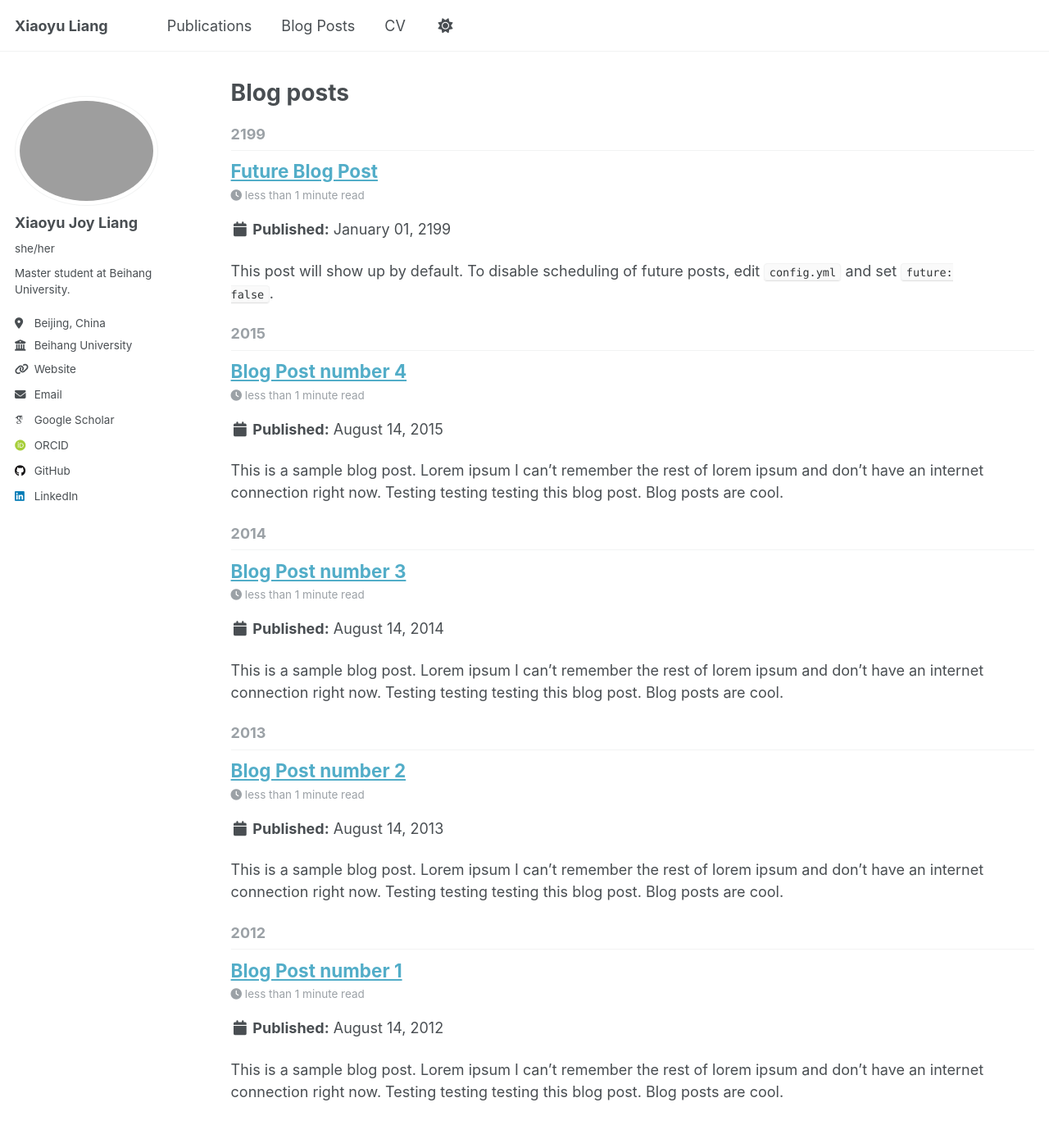
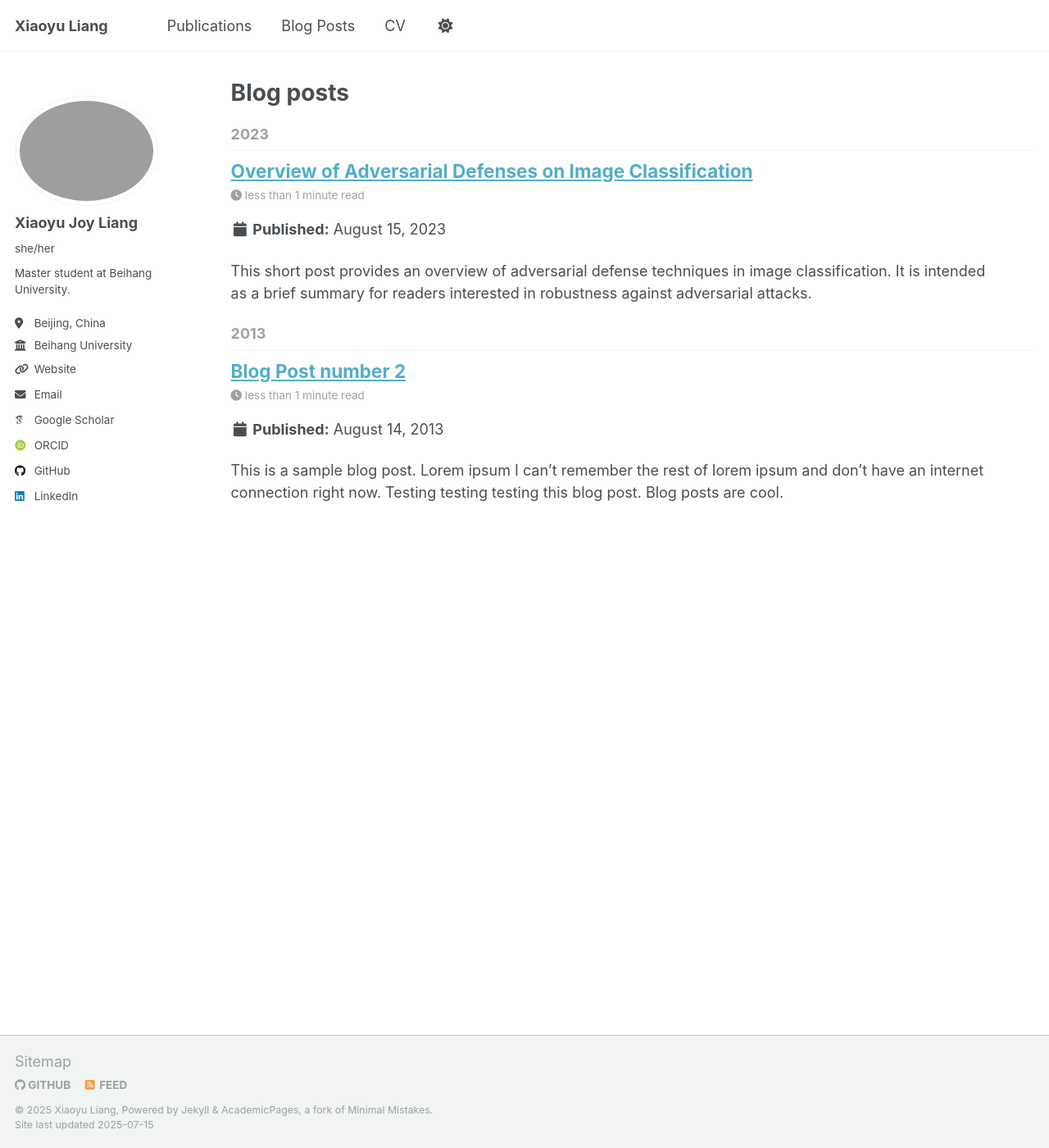
Before and after one commit to xiaoyuu-liang/xiaoyuu-liang.github.io, a Jekyll site: the page built from _pages/posts.html, in a window 1280 px wide and 1400 px high. Shown: the whole window at 82% size. Built offline with Jekyll 4.4.1, drawn with Linux system fonts in a browser that asks for light colours; some web fonts are replaced.

Commit message:
advdefense post

```diff
--- a/_config.yml
+++ b/_config.yml
@@ -226,6 +226,9 @@ collections:
   talks:
     output: true
     permalink: /:collection/:path/
+  posts:
+    output: true
+    permalink: /:collection/:path/
 
 
 # These settings control how pages and collections are included in the site
--- a/_pages/year-archive.html
+++ b/_pages/posts.html
@@ -1,10 +1,10 @@
 ---
 layout: archive
-permalink: /year-archive/
+permalink: /posts/
 title: "Blog posts"
 author_profile: true
-redirect_from:
-  - /wordpress/blog-posts/
+<!-- redirect_from:
+  - /wordpress/blog-posts/ -->
 ---
 
 {% include base_path %}
--- a/_posts/2012-08-14-blog-post-1.md
+++ /dev/null
@@ -1,20 +0,0 @@
----
-title: 'Blog Post number 1'
-date: 2012-08-14
-permalink: /posts/2012/08/blog-post-1/
-tags:
-  - cool posts
-  - category1
-  - category2
----
-
-This is a sample blog post. Lorem ipsum I can't remember the rest of lorem ipsum and don't have an internet connection right now. Testing testing testing this blog post. Blog posts are cool.
-
-Headings are cool
-======
-
-You can have many headings
-======
-
-Aren't headings cool?
-------
--- a/_posts/2014-08-14-blog-post-3.md
+++ /dev/null
@@ -1,20 +0,0 @@
----
-title: 'Blog Post number 3'
-date: 2014-08-14
-permalink: /posts/2014/08/blog-post-3/
-tags:
-  - cool posts
-  - category1
-  - category2
----
-
-This is a sample blog post. Lorem ipsum I can't remember the rest of lorem ipsum and don't have an internet connection right now. Testing testing testing this blog post. Blog posts are cool.
-
-Headings are cool
-======
-
-You can have many headings
-======
-
-Aren't headings cool?
-------
--- /dev/null
+++ b/_posts/2023-08-15-advdefense.md
@@ -0,0 +1,20 @@
+---
+title: 'Overview of Adversarial Defenses on Image Classification'
+date: 2023-08-15
+permalink: /posts/2023/08/adv-defense/
+tags:
+  - Adversarial Examples
+  - Image Classification
+---
+
+This short post provides an overview of adversarial defense techniques in image classification. It is intended as a brief summary for readers interested in robustness against adversarial attacks.
+
+The included PDF summarizes five major categories:
+
+- **Adversarial Training**: Incorporating adversarial examples during training to improve robustness.
+- **Gradient Masking / Regularization**: Obscuring gradient information to hinder attack generation.
+- **Detection-based Defenses**: Identifying adversarial inputs before classification.
+- **Transformation-based Defenses**: Applying input transformations (e.g., denoising, compression) to remove perturbations.
+- **Certified Defenses**: Providing provable robustness guarantees against bounded perturbations.
+
+👉 You can download the full summary [here](/files/Adversarial_Defense.pdf).
--- a/_posts/2199-01-01-future-post.md
+++ /dev/null
@@ -1,11 +0,0 @@
----
-title: 'Future Blog Post'
-date: 2199-01-01
-permalink: /posts/2012/08/blog-post-4/
-tags:
-  - cool posts
-  - category1
-  - category2
----
-
-This post will show up by default. To disable scheduling of future posts, edit `config.yml` and set `future: false`.
```
Also changed, not shown: _posts/2015-08-14-blog-post-4.md (deleted, +0 -20 lines), _posts/2024-06-21-advdefense-on-graph.md (renamed from _posts/2013-08-14-blog-post-2.md).
